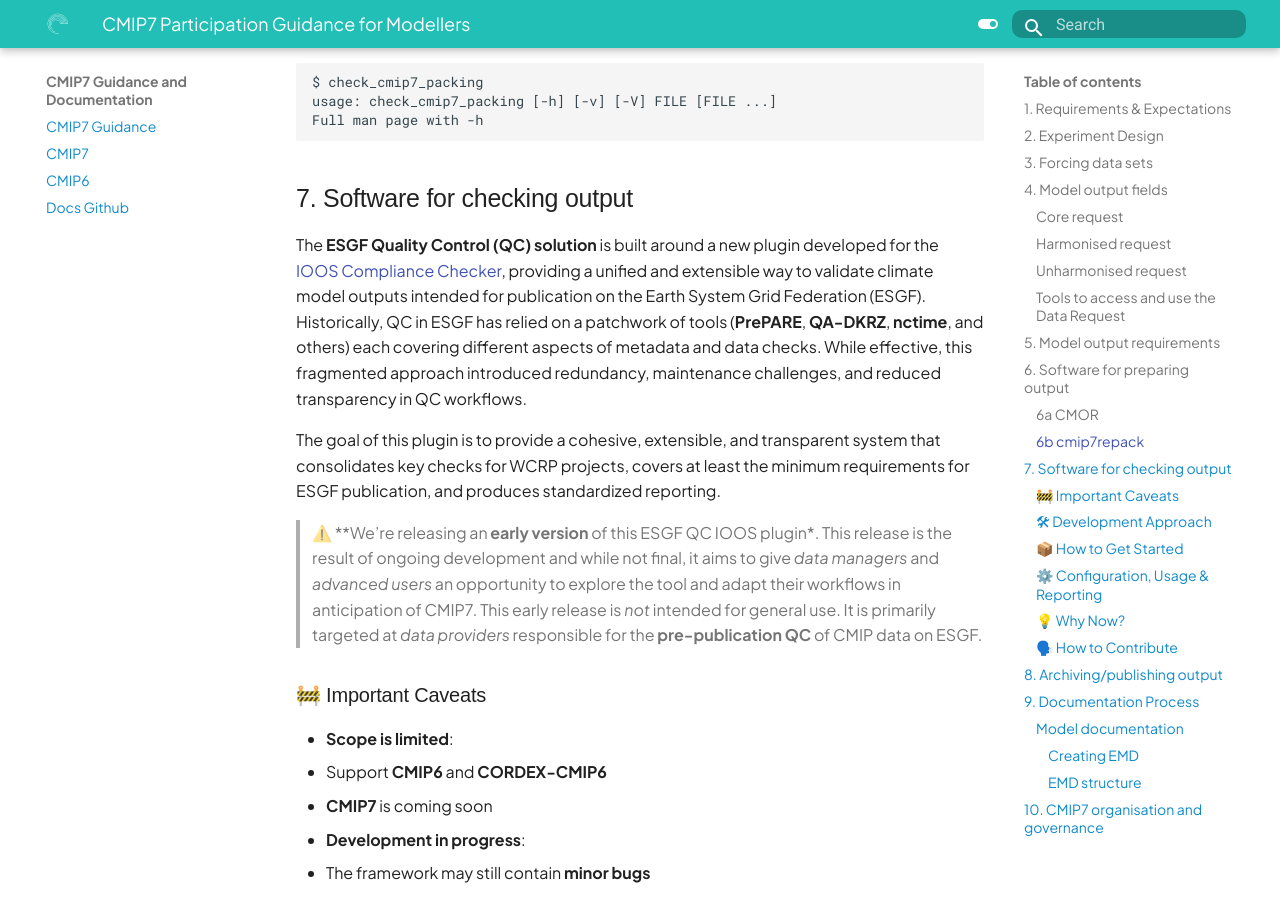
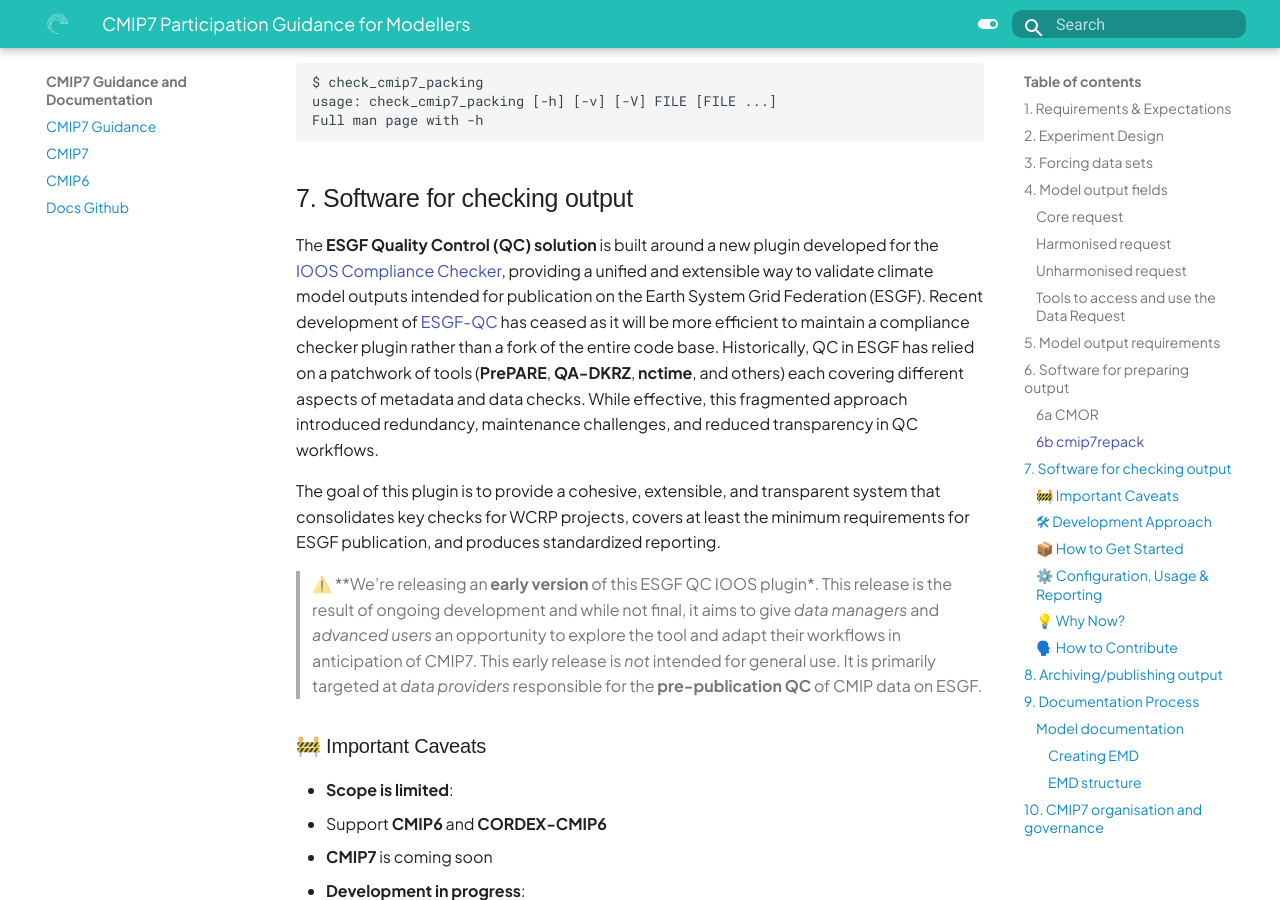
Before and after one commit to WCRP-CMIP/cmip7-guidance, an MkDocs documentation site: the page built from docs/CMIP7/guidance_for_modellers.md, in a window 1280 px wide and 900 px high, scrolled down 7832 px. Built offline with MkDocs 1.6.1 and Material for MkDocs 9.7.7, drawn with Linux system fonts in a browser that asks for light colours; some web fonts are replaced.

Commit message:
Update docs/CMIP7/guidance_for_modellers.md

```diff
--- a/docs/CMIP7/guidance_for_modellers.md
+++ b/docs/CMIP7/guidance_for_modellers.md
@@ -273,6 +273,7 @@
 ## 7.  Software for checking output
 
 The **ESGF Quality Control (QC) solution** is built around a new plugin developed for the [IOOS Compliance Checker](http://ioos.github.io/compliance-checker/), providing a unified and extensible way to validate climate model outputs intended for publication on the Earth System Grid Federation (ESGF).
+Recent development of [ESGF-QC](https://esgf.github.io/esgf-qc/) has ceased as it will be more efficient to maintain a compliance checker plugin rather than a fork of the entire code base.
 Historically, QC in ESGF has relied on a patchwork of tools (**PrePARE**, **QA-DKRZ**, **nctime**, and others) each covering different aspects of metadata and data checks. While effective, this fragmented approach introduced redundancy, maintenance challenges, and reduced transparency in QC workflows.
 
 The goal of this plugin is to provide a cohesive, extensible, and transparent system that consolidates key checks for WCRP projects, covers at least the minimum requirements for ESGF publication, and produces standardized reporting.
```
